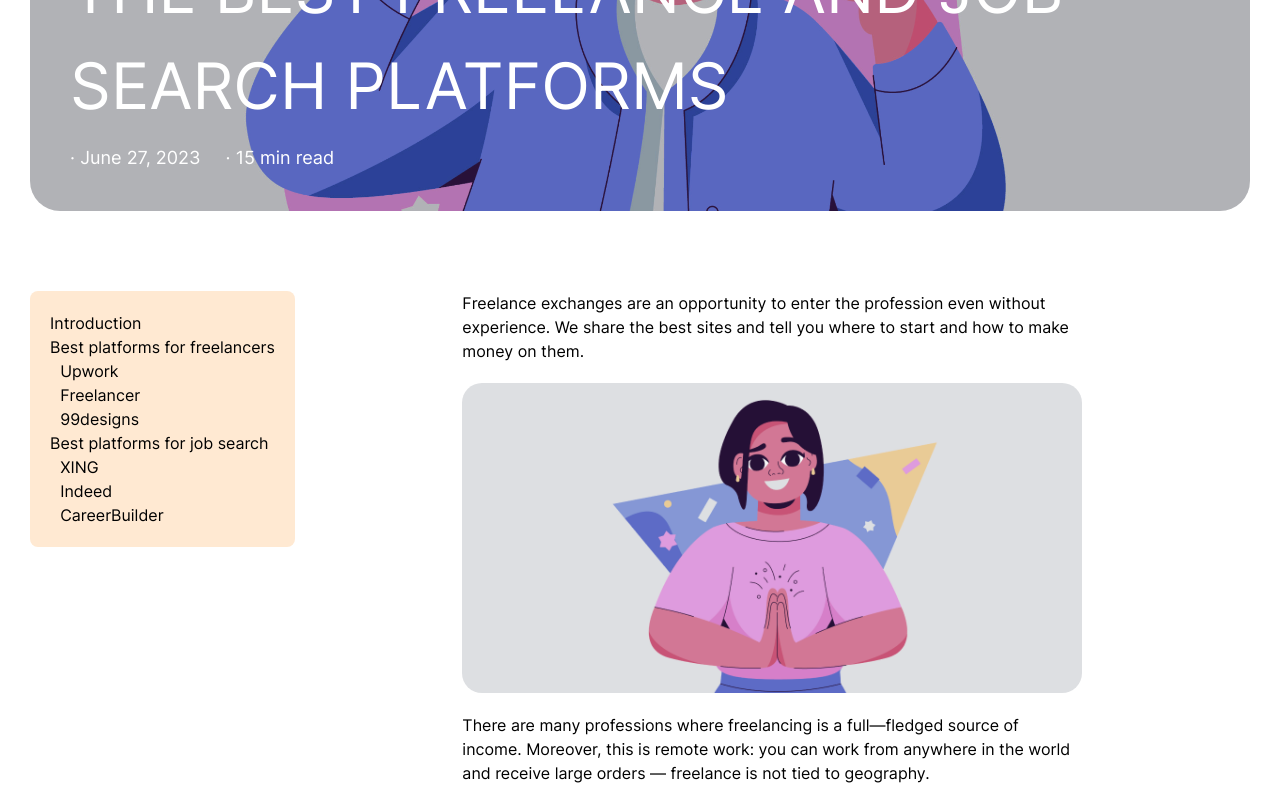
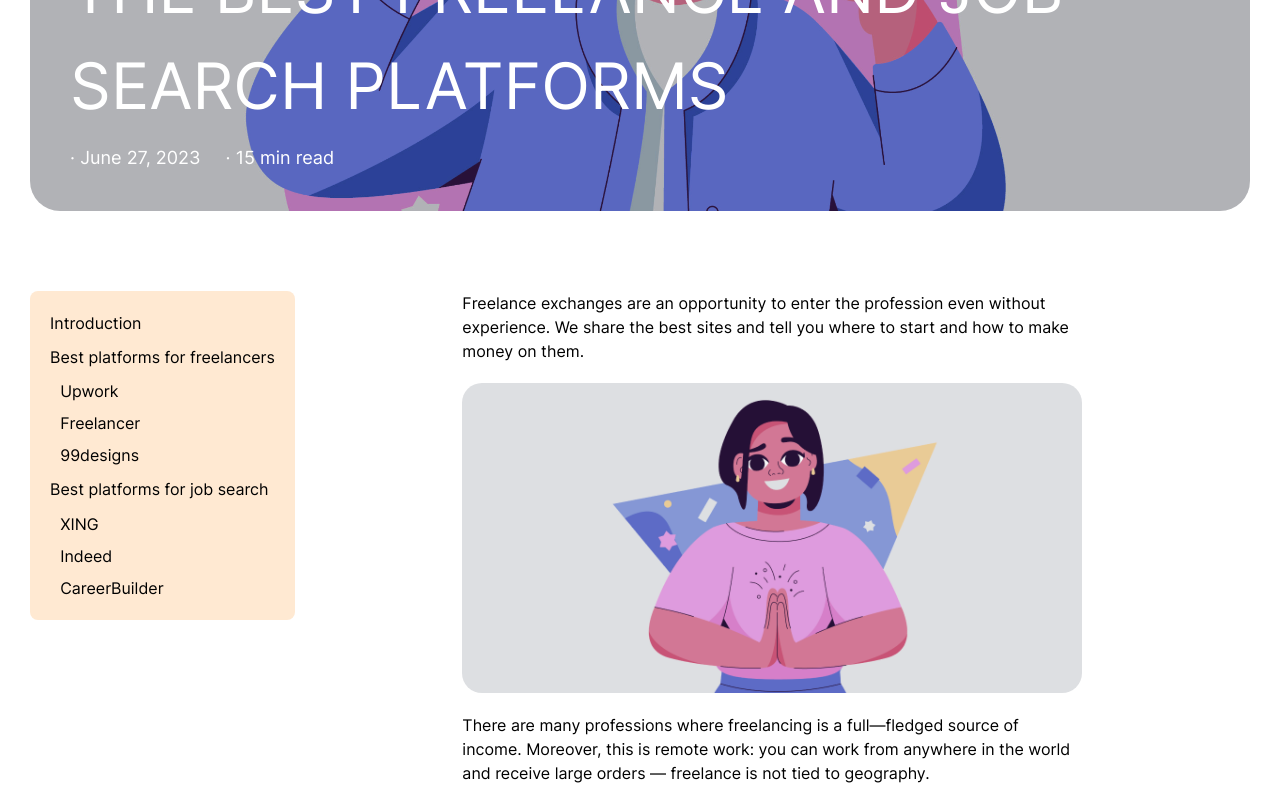
Before and after one commit to SunnyYdv/portfolio, a React (Vite) app: page /platforms in a window 1280 px wide. Shown: the part 418-1215 px from the top of the page. Built offline with nearby package versions, Linux system fonts and the light colour scheme.

Commit message:
added anchor

```diff
--- a/package.json
+++ b/package.json
@@ -20,6 +20,7 @@
     "react-dom": "^18.0.0",
     "react-router": "^6.4.1",
     "react-router-dom": "^6.4.1",
+    "react-scroll": "^1.8.9",
     "react-select": "^5.7.3",
     "tailwind-clip-path": "^1.0.0"
   },
--- a/src/Platforms.tsx
+++ b/src/Platforms.tsx
@@ -1,6 +1,9 @@
 import cls from "classnames";
+import { Link, NavLink, animateScroll, Element } from "react-scroll"
 
 export const Platforms = () => {
+
+  console.log(animateScroll, 'animateScroll')
   const h2 = "text-orange my-30 text-28";
   const h3 = "text-orange mt-32 mb-10 text-20";
   return (
@@ -15,20 +18,35 @@ export const Platforms = () => {
         </div>
       </div>
 
-      <div className={'flex pt-80 '}>
+      <div className={'flex pt-80'}>
+
         <div className={'bg-light-orange p-20 rounded-8 h-1/2'}>
           <p>Introduction</p>
-          <p>Best platforms for freelancers</p>
+          <p className={'my-10'}>Best platforms for freelancers</p>
           <div className={'ml-10'}>
-            <p>Upwork</p>
-            <p>Freelancer</p>
-            <p>99designs</p>
+            <Link activeClass={"active"} spy={true} to="Upwork" smooth={true} duration={500} offset={-90}>
+              <p className={'cursor-pointer'}>Upwork</p>
+            </Link>
+
+            <Link activeClass="active" to="Freelancer" smooth={true} duration={500} offset={-90}>
+              <p className={'cursor-pointer my-8'}>Freelancer</p>
+            </Link>
+            <Link activeClass="active" to="99designs" smooth={true} duration={500} offset={-90}>
+              <p className={'cursor-pointer'}>99designs</p>
+            </Link>
+
           </div>
-          <p>Best platforms for job search</p>
+          <p className={'my-10'}>Best platforms for job search</p>
           <div className={'ml-10'}>
-            <p>XING</p>
-            <p>Indeed</p>
-            <p>CareerBuilder</p>
+            <Link activeClass="active" to="XING" smooth={true} duration={500} offset={-90}>
+              <p className={'cursor-pointer'}>XING</p>
+            </Link>
+            <Link activeClass="active" to="Indeed" smooth={true} duration={500} offset={-90}>
+              <p className={'cursor-pointer  my-8'}>Indeed</p>
+            </Link>
+            <Link activeClass="active" to="CareerBuilder" smooth={true} duration={500} offset={-90}>
+              <p className={'cursor-pointer'}>CareerBuilder</p>
+            </Link>
           </div>
         </div>
         <div className="max-w-660 px-20 mx-auto pb-100 mobile:pt-20 mobile:pb-50">
@@ -54,7 +72,6 @@ export const Platforms = () => {
           <p>In this article we will tell you about freelance websites that will be useful for
             both novice designers and professionals. In addition, you will learn:
           </p>
-
           <ul className={'mt-40'}>
             <li>&#183; how to make money on freelancing;</li>
             <li>&#183; which approach to work is the most effective;</li>
@@ -65,10 +82,12 @@ export const Platforms = () => {
 
           <h2 className={cls(h2, 'text-center border border-1 border-[#FFE9D2] p-15')}>Best platforms for <span className={'bg-[#FFE9D2] p-2 rounded-4 '}>freelancers</span></h2>
 
+          <Element name="Upwork"/>
           <div className={'flex justify-between items-center'}>
             <div className={'flex block items-center'}>
               <img className={'w-full h-full mr-20'} src="upwork.png" alt=""/>
-              <h2 className={h2}>Upwork</h2>
+             <h2 className={h2}>Upwork</h2>
+
             </div>
 
             <img className={'w-44 h-44'} src="export.png" alt=""/>
@@ -83,7 +102,6 @@ export const Platforms = () => {
           <img className={'mt-20 border border-light-orange rounded-8'} src="up-work.png" alt=""/>
           <p className={'text-[#686462] text-12 mt-5'}>Screenshot of the service Upwork</p>
 
-
           <div className={'mt-20 bg-light-orange p-20 rounded-8'}>
             <h3 className={'font-bold text-20'}>Service Features</h3>
             <p className={'text-orange mt-12'}>Price:</p>
@@ -92,9 +110,7 @@ export const Platforms = () => {
             <p className={'mt-5'}> Money can be withdrawn to bank cards, Payoneer, Paypal, and through bank transfers.</p>
           </div>
 
-
-
-
+          <Element name="Freelancer"/>
           <div className={'flex justify-between items-center mt-60'}>
             <div className={'flex block items-center'}>
               <img className={'w-full h-full mr-20'} src="free.png" alt=""/>
@@ -126,7 +142,7 @@ export const Platforms = () => {
 
 
 
-
+          <Element name="99designs"/>
           <div className={'flex justify-between items-center mt-60'}>
             <div className={'flex block items-center'}>
               <img className={'w-full h-full mr-20'} src="99d-work.png" alt=""/>
@@ -160,7 +176,8 @@ export const Platforms = () => {
           <h2 className={cls(h2, 'text-center border border-1 border-[#FFE9D2] p-15')}>Best platforms for <span className={'bg-[#FFE9D2] p-2 rounded-4 '}>job search</span></h2>
 
 
-
+           Indeed  CareerBuilder
+          <Element name="XING"/>
           <div className={'flex justify-between items-center mt-40'}>
             <div className={'flex block items-center'}>
               <img className={'w-full h-full mr-20'} src="xing.png" alt=""/>
@@ -191,9 +208,8 @@ export const Platforms = () => {
           </div>
 
 
-
-
-
+            CareerBuilder
+          <Element name="Indeed"/>
           <div className={'flex justify-between items-center mt-40'}>
             <div className={'flex block items-center'}>
               <img className={'w-full h-full mr-20'} src="indeed.png" alt=""/>
@@ -224,6 +240,7 @@ export const Platforms = () => {
           </div>
 
 
+          <Element name="CareerBuilder"/>
           <div className={'flex justify-between items-center mt-40'}>
             <div className={'flex block items-center'}>
               <img className={'w-full h-full mr-20'} src="career.png" alt=""/>
--- a/src/styles/app.css
+++ b/src/styles/app.css
@@ -5,6 +5,11 @@
 
 .tak {
   box-shadow: 10px 5px 5px black;
+}
+
+.active {
+  color: red;
+  background: black;
 }
 
 @font-face {
```
Also changed, not shown: 1 other file (tests, documents, lock files or other folders).
